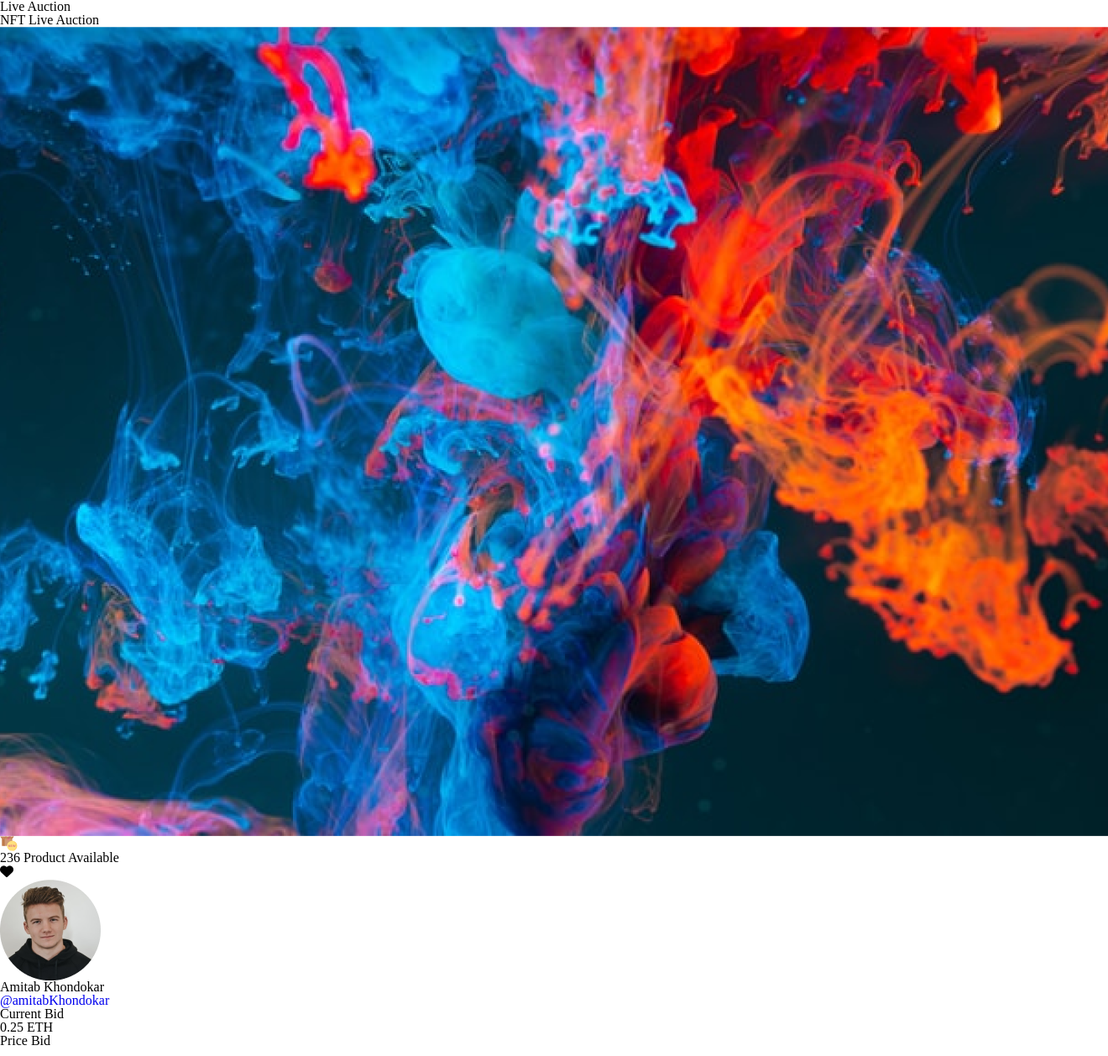
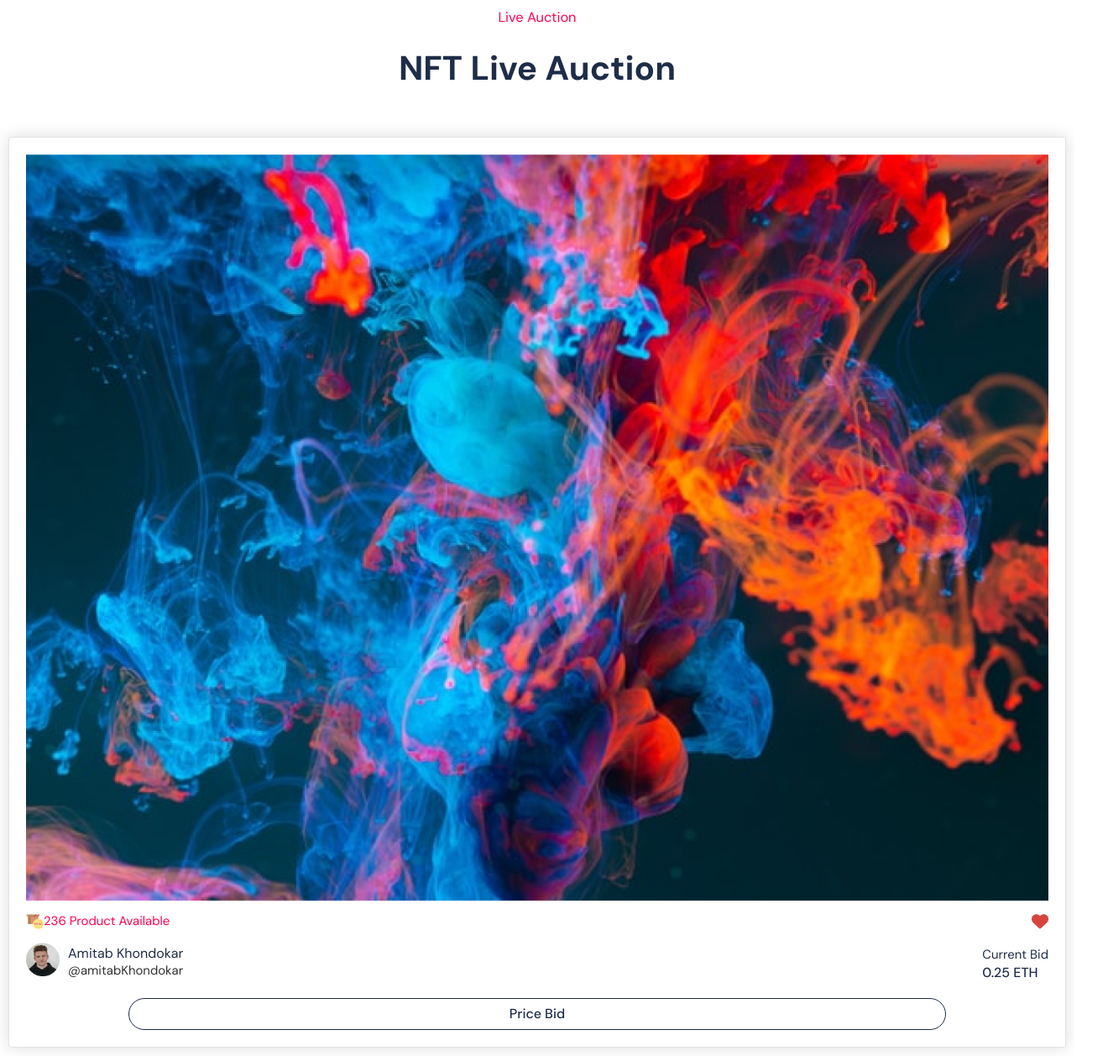
Before and after one commit to VitaliiDmytriv/SomeProjects, a plain HTML site: page Responsive_learning/index.html in a window 1280 px wide. Shown: the whole page at 84% size, 1320 px wide, since content can reach past the window. Drawn offline with Linux system fonts and the light colour scheme.

Commit message:
Styled nft-card (maybe will need to be restyled) )

```diff
--- a/Responsive_learning/index.html
+++ b/Responsive_learning/index.html
@@ -46,9 +46,9 @@
                                         </p>
                                         <p class="nft-card__price">0.25 ETH</p>
                                     </div>
-                                    <div class="nft-card__btn">Price Bid</div>
                                 </div>
                             </div>
+                            <div class="nft-card__btn">Price Bid</div>
                         </div>
                     </div>
                 </div>
--- a/Responsive_learning/style/style.scss
+++ b/Responsive_learning/style/style.scss
@@ -1,53 +1,157 @@
+@import url("https://fonts.googleapis.com/css2?family=DM+Sans:wght@400;500;700&display=swap");
 @import "../../null.scss";
 
+$primaryColor: #ff014f;
+$secondaryColor: #1e2d48;
+
+body {
+    font-family: "DM Sans", sans-serif;
+}
+
 .nft {
-    &__container {
-    }
+    padding: 10px;
+
+    // &__container {
+    // }
 
     &__subtitle {
+        color: $primaryColor;
+        font-size: calc(0.71rem + 0.390625vw);
+        text-align: center;
+        line-height: 1.3;
+        margin-bottom: 1.25em;
     }
 
     &__title {
+        color: $secondaryColor;
+        font-weight: 700;
+        font-size: calc(1.802rem + 0.390625vw);
+        line-height: 1.5;
+        text-align: center;
+        margin-bottom: 1.25em;
+
+        @media (min-width: 37.5rem) {
+            font-size: calc(2.21rem + 0.390625vw);
+        }
     }
 
-    &__row {
-    }
+    // &__row {
+    // }
 }
 .nft-card {
+    padding: calc(15px + 0.390625vw);
+    border: 0.5px solid #e3e3e3;
+    border-radius: 3px;
+    box-shadow: 0px 0px 20px rgba(221, 221, 221);
+
+    @media (min-width: 37.5rem) {
+        padding: 20px;
+    }
     &__img {
+        img {
+            max-width: 100%;
+        }
     }
 
-    &__body {
-    }
+    // &__body {
+    // }
 
     &__available-div {
+        margin-top: 13px;
+        margin-bottom: 13px;
+        display: flex;
+        justify-content: space-between;
+        align-items: center;
+
+        & :first-child {
+            display: flex;
+            align-items: center;
+        }
+
+        & p {
+            color: $primaryColor;
+            font-size: calc(0.7rem + 0.290625vw);
+            line-height: 1.6;
+        }
     }
 
     &__author-div {
+        display: flex;
+        color: $secondaryColor;
+        margin-bottom: 1.25em;
     }
 
     &__author-img {
+        width: 40px;
+        height: 40px;
+        margin-right: 10px;
+        img {
+            max-width: 100%;
+        }
     }
 
     &__author-body {
+        display: flex;
+        justify-content: space-between;
+        flex: 1;
     }
 
     &__name {
+        $fz: calc(0.8rem + 0.290625vw);
+
+        font-size: $fz;
+        line-height: calc(25 / 16);
+        @media (min-width: 24.375rem) {
+            font-size: 1rem;
+        }
     }
 
     &__link {
+        color: #313131;
+        font-size: calc(0.7rem + 0.290625vw);
     }
 
     &__price-current {
+        margin-top: 3px;
+        font-size: calc(0.7rem + 0.290625vw);
+        line-height: calc(25 / 16);
     }
 
     &__price {
+        font-weight: 500;
+        font-size: calc(0.8rem + 0.290625vw);
+        line-height: calc(20 / 16);
+        @media (min-width: 24.375rem) {
+            font-size: 1rem;
+        }
     }
 
     &__btn {
+        background-color: transparent;
+        color: $secondaryColor;
+        border: 1px solid $secondaryColor;
+        text-align: center;
+        width: 80%;
+        margin: auto;
+        font-weight: 500;
+        font-size: calc(0.8rem + 0.290625vw);
+        padding: 0.625em 0;
+        border-radius: 20px;
+        cursor: pointer;
+        transition: all 0.2s;
+        @media (min-width: 24.375rem) {
+            font-size: 1rem;
+        }
+
+        &:hover {
+            background-color: $primaryColor;
+            border: 1px solid $primaryColor;
+            color: #ffff;
+        }
     }
 }
-.fa-solid {
+
+.fa-heart {
+    color: #d7443e;
+    font-size: 1.25rem;
 }
-.fa-heart {
-}
```
Also changed, not shown: text.txt (added, +14 -0 lines), Responsive_learning/style/style.css, 1 other file.
